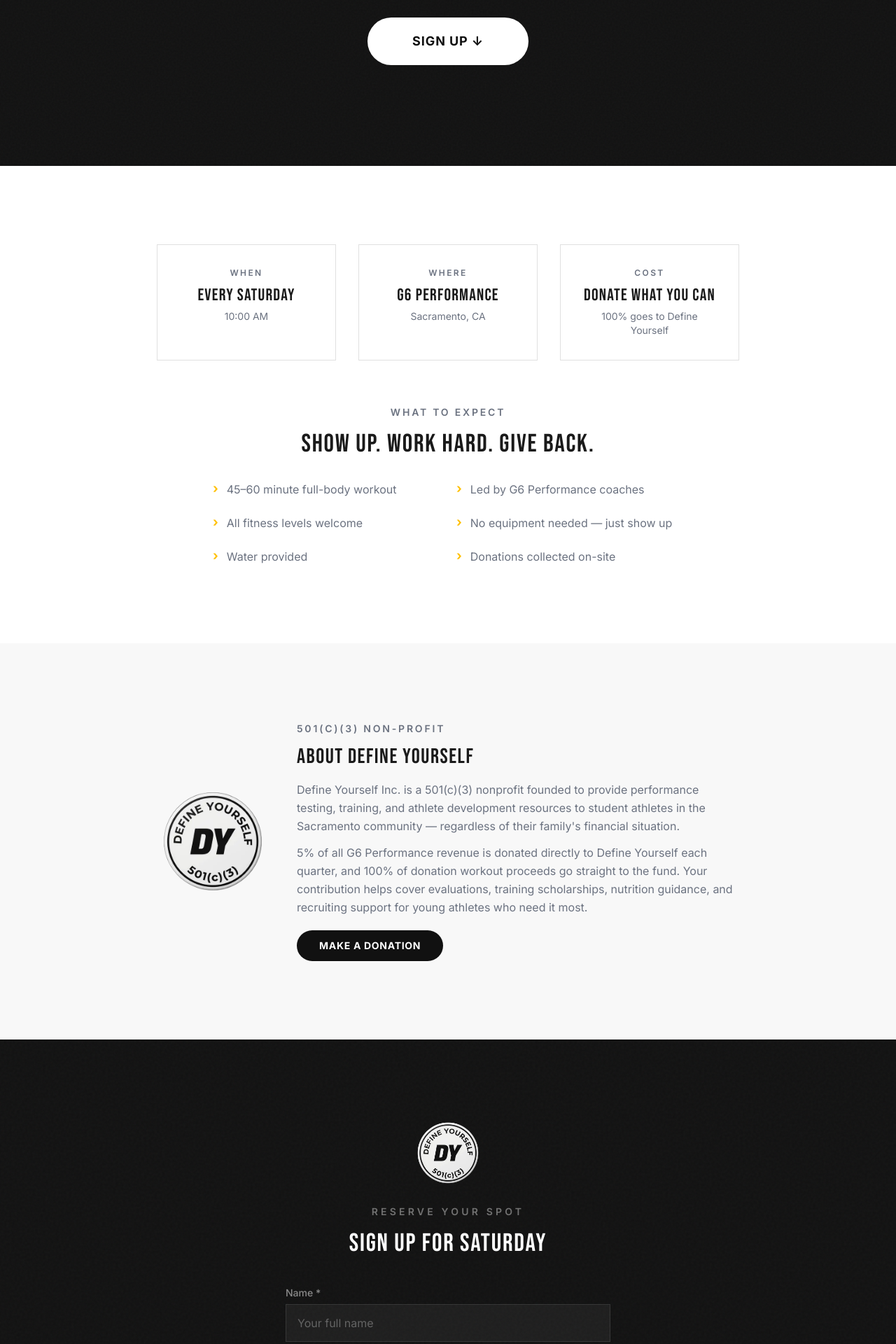
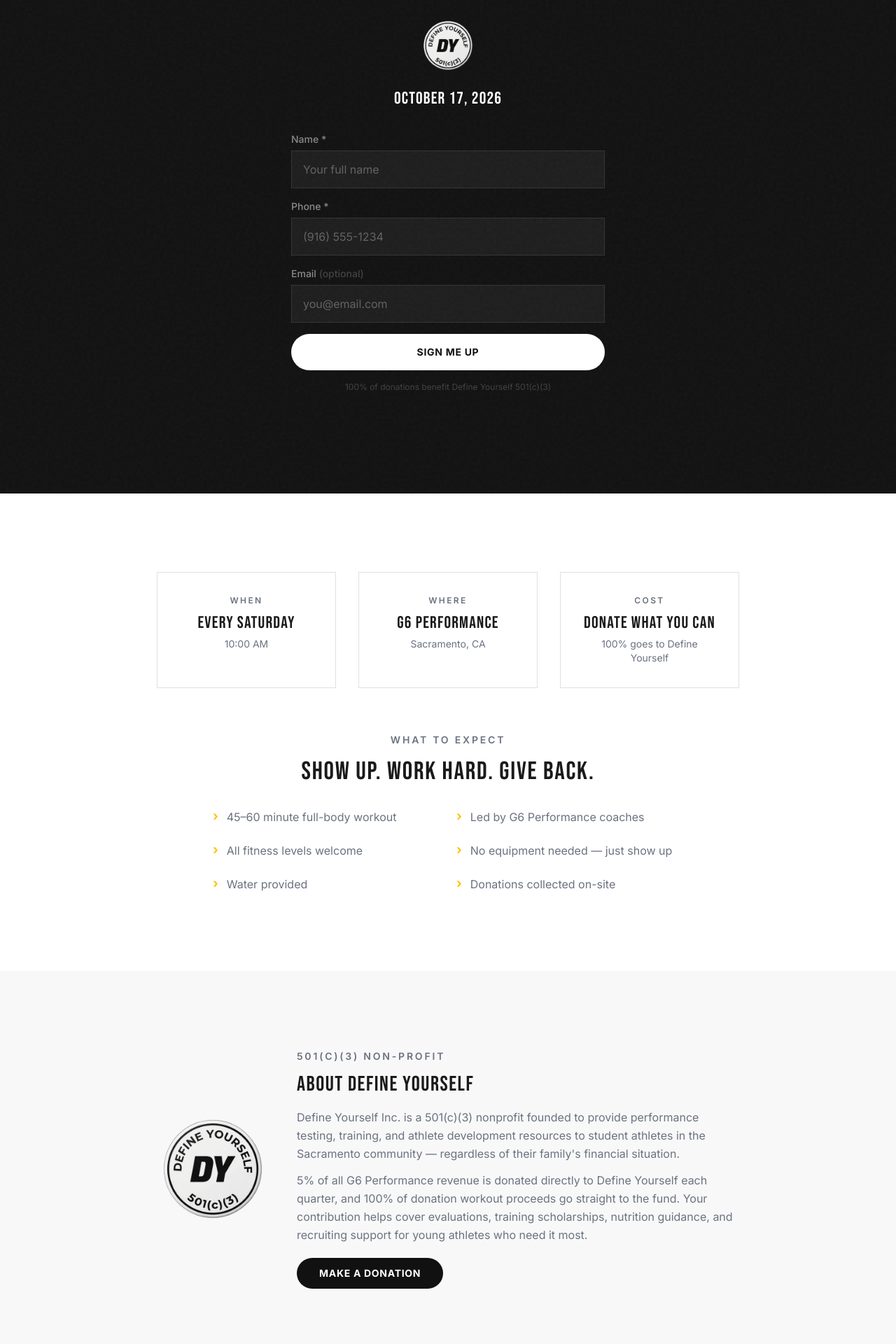
Before and after one commit to G6perform/defineyourself, a Next.js app: page /donation-workout in a window 1280 px wide. Shown: the part 460-2380 px from the top of the page at 70% size. Built offline with nearby package versions, Linux system fonts and the light colour scheme.

Commit message:
Move signup form into hero section with dynamic Saturday date

```diff
--- a/src/app/donation-workout/page.tsx
+++ b/src/app/donation-workout/page.tsx
@@ -1,5 +1,5 @@
 import Image from "next/image";
-import SignupForm from "./SignupForm";
+import HeroSignup from "./HeroSignup";
 
 export const metadata = {
   title: "Donation Workout Class | Define Yourself Inc.",
@@ -10,7 +10,7 @@
 export default function DonationWorkoutPage() {
   return (
     <div>
-      {/* Hero */}
+      {/* Hero with Signup */}
       <section className="py-24 md:py-36 bg-charcoal text-white noise-overlay text-center px-4">
         <div className="relative z-10 max-w-4xl mx-auto">
           <p className="text-white/40 text-sm font-semibold uppercase tracking-[0.3em] mb-4">
@@ -24,12 +24,7 @@
             No set price. Just show up, push yourself, and donate what you can.
             Every dollar goes directly to Define Yourself.
           </p>
-          <a
-            href="#signup"
-            className="inline-block bg-white text-charcoal font-bold text-lg uppercase tracking-wider px-16 py-5 rounded-full hover:bg-off-white transition-colors"
-          >
-            Sign Up &darr;
-          </a>
+          <HeroSignup />
         </div>
       </section>
 
@@ -112,27 +107,6 @@
         </div>
       </section>
 
-      {/* Signup Form */}
-      <section id="signup" className="py-20 md:py-28 bg-charcoal text-white noise-overlay scroll-mt-0">
-        <div className="relative z-10 max-w-lg mx-auto px-4 sm:px-6">
-          <div className="text-center mb-10">
-            <Image
-              src="/logo-badge.webp"
-              alt="Define Yourself 501(c)(3)"
-              width={100}
-              height={100}
-              className="rounded-full mx-auto mb-6"
-            />
-            <p className="text-white/40 text-sm font-semibold uppercase tracking-[0.3em] mb-4">
-              Reserve Your Spot
-            </p>
-            <h2 className="font-display text-3xl md:text-4xl tracking-wider">
-              SIGN UP FOR SATURDAY
-            </h2>
-          </div>
-          <SignupForm />
-        </div>
-      </section>
     </div>
   );
 }
```
